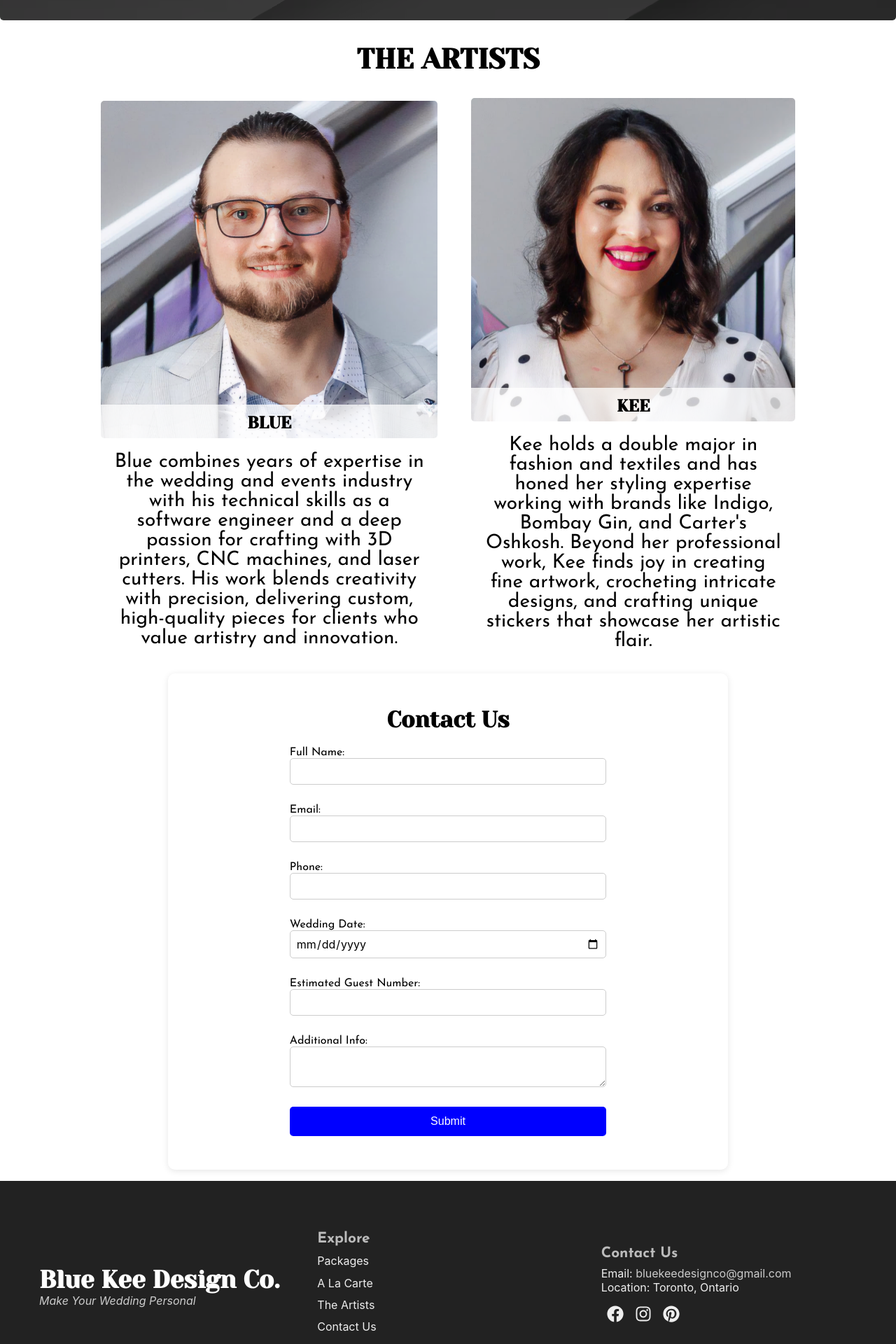
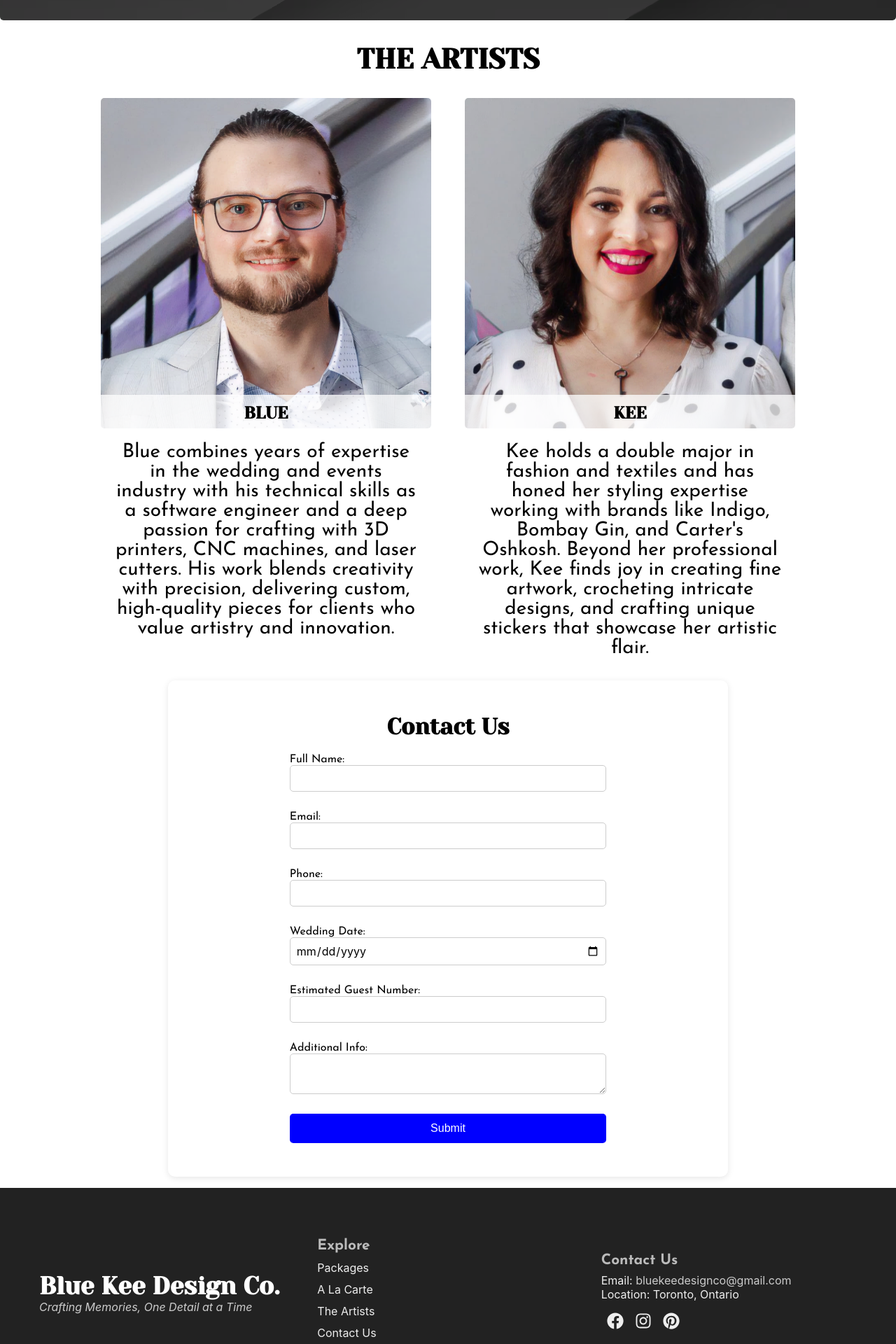
Before and after one commit to Runowo96/bluekee-wedding-website, a React (Create React App) app: page / in a window 1280 px wide. Shown: the part 3079-4999 px from the top of the page at 70% size. Built offline with nearby package versions, Linux system fonts and the light colour scheme.

Commit message:
fix styling and fixed footer nav functionality

```diff
--- a/src/App.js
+++ b/src/App.js
@@ -52,7 +52,8 @@ function App() {
         </section>
       </main>
       <footer>
-        <Footer />
+        <Footer scrollToSection={scrollToSection}
+            sections={{ heroRef, packagesRef, productLinesRef, artistsRef, contactUsRef }} />
       </footer>
     </div>
   );
--- a/src/Components/Artists/Artists.scss
+++ b/src/Components/Artists/Artists.scss
@@ -17,6 +17,7 @@
     @include desktop{
         flex-direction: row;
         gap: 3rem;
+        align-items: start;
 
     }
 
@@ -30,6 +31,7 @@
     }
     @include desktop{
         flex-direction: column;
+        width: 100%;
     }
   }
 
--- a/src/Components/Footer/Footer.js
+++ b/src/Components/Footer/Footer.js
@@ -8,7 +8,7 @@ function Footer({ scrollToSection, sections }) {
       <div className="footer__content">
         <div className="footer__logo-section">
           <h2 className="footer__logo">Blue Kee Design Co.</h2>
-          <p className="footer__tagline">Make Your Wedding Personal</p>
+          <p className="footer__tagline">Crafting Memories, One Detail at a Time</p>
         </div>
 
         <div className="footer__links-section">
```
